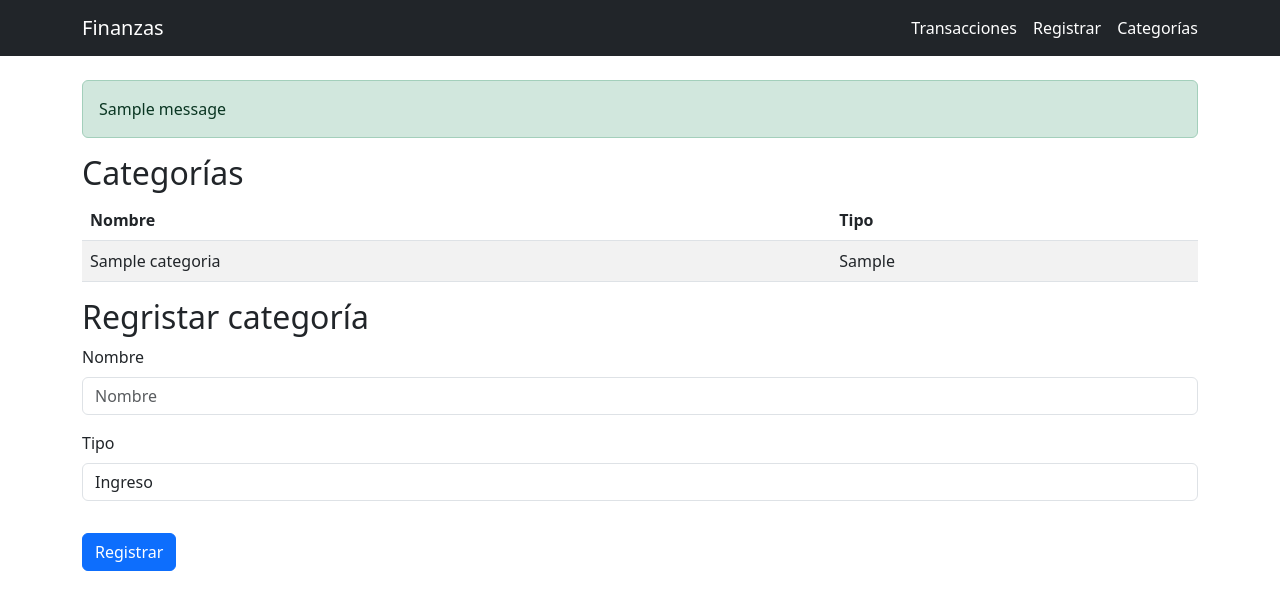
After one commit to Tolosa-carlos/Gestor-de-finanzas, a Flask app: page /categorias in a window 1280 px wide. The commit adds this page. Shown: the top 610 px of the page. Run offline with Flask 3, Linux system fonts and the light colour scheme; tables that the repository leaves empty or names only in its code hold one stand-in row (values such as "Sample post"); one stand-in notice (Sample message) is shown.

Commit message:
Creación de sección categorías

```diff
--- a/finanzas_flask/app.py
+++ b/finanzas_flask/app.py
@@ -1,7 +1,8 @@
-from flask import Flask, render_template, request, redirect, url_for
+from flask import Flask, render_template, request, redirect, url_for, flash
 from database import *
 
 app = Flask(__name__)
+app.secret_key = 'string_Secreto'
 
 @app.route('/')
 def index():
@@ -23,11 +24,23 @@ def registrar():
         tipo = request.form['tipo']
         categoria_id = int(request.form['categoria_id'])
         registrar_transaccion(descripcion, monto, fecha, tipo, categoria_id)
+        flash('Transacción registrada correctamente', 'success')
         return redirect(url_for('transacciones'))
 
     categorias = obtener_categorias()
     return render_template('registrar.html', categorias = categorias)
 
+@app.route('/categorias', methods=['GET', 'POST'])
+def categorias():
+    if request.method == 'POST':
+        nombre = request.form['nombre']
+        tipo = request.form['tipo']
+        registrar_categoria(nombre, tipo)
+        flash('Categoría registrada correctamente', 'success')
+        return redirect(url_for('categorias'))
+
+    categorias = obtener_categorias()
+    return render_template('categorias.html', categorias=categorias)
 
 if __name__ == '__main__':
     app.run(debug=True)
--- a/finanzas_flask/database.py
+++ b/finanzas_flask/database.py
@@ -78,3 +78,11 @@ def obtener_gastos_por_categoria():
     cursor.close()
     conexion.close()
     return gastos
+
+def registrar_categoria(nombre, tipo):
+    conexion = conectar()
+    cursor = conexion.cursor()
+    cursor.execute("INSERT INTO categorias (nombre, tipo) VALUES (%s, %s)", (nombre, tipo))
+    conexion.commit()
+    cursor.close()
+    conexion.close()
--- a/finanzas_flask/templates/base.html
+++ b/finanzas_flask/templates/base.html
@@ -14,11 +14,21 @@
             <div class="d-flex">
                 <a href="/transacciones" class="nav-link text-white">Transacciones</a>
                 <a href="/registrar" class="nav-link text-white ms-3">Registrar</a>
+                <a href="/categorias" class="nav-link text-white ms-3">Categorías</a>
             </div>
         </div>
     </nav>
 
     <div class="container">
+        {% with messages = get_flashed_messages(with_categories=true) %}
+            {% if messages %}
+                {% for categoria, mensaje in messages %}
+                    <div class="alert alert-{{ categoria }} alert-dismissible fade show" role="alert">
+                        {{ mensaje }}
+                    </div>
+                {% endfor %}
+            {% endif %}
+        {% endwith %}
         {% block contenido %}
         {% endblock %}
     </div>
--- /dev/null
+++ b/finanzas_flask/templates/categorias.html
@@ -0,0 +1,40 @@
+{% extends 'base.html' %}
+
+{% block contenido %}
+<h2>Categorías</h2>
+<table class="table table-striped table-hover">
+    <thead>
+        <tr>
+            <th>Nombre</th>
+            <th>Tipo</th>
+        </tr>
+    </thead>
+    <tbody>
+        {% for categoria in categorias %}
+        <tr>
+            <td> {{ categoria[1] }}</td>
+            <td> {{ categoria[2] }}</td>
+        </tr>
+        {% endfor %}
+    </tbody>
+</table>
+
+<h2>Regristar categoría</h2>
+<form method="post">
+    <div class="mb-3">
+        <label class="form-label">Nombre</label>
+        <input type="text" name="nombre" class="form-control" placeholder="Nombre">
+    </div>
+    <div class="mb-3">
+        <label class="form-label">Tipo</label>
+        <select name="tipo" class="form-control">
+            <option value="ingreso">Ingreso</option>
+            <option value="gasto">Gasto</option>
+            <option value="ambos">Ambos</option>
+        </select>
+    </div>
+
+    <button type="submit" class=" btn btn-primary mt-3">Registrar</button>
+</form>
+
+{% endblock %}
--- a/finanzas_flask/templates/transacciones.html
+++ b/finanzas_flask/templates/transacciones.html
@@ -6,6 +6,7 @@
     <thead>
         <tr>
             <th>Fecha</th>
+            <th>Categoría</th>
             <th>Descripción</th>
             <th>Monto</th>
             <th>Tipo</th>
@@ -16,6 +17,7 @@
         <tr>
             <td> {{ transaccion[2] }} </td>
             <td> {{ transaccion[1] }} </td>
+            <td> {{ transaccion[0] }}</td>
             <td> {{ transaccion[3] }} </td>
             <td> {{ transaccion[4] }} </td>
         </tr>
```
